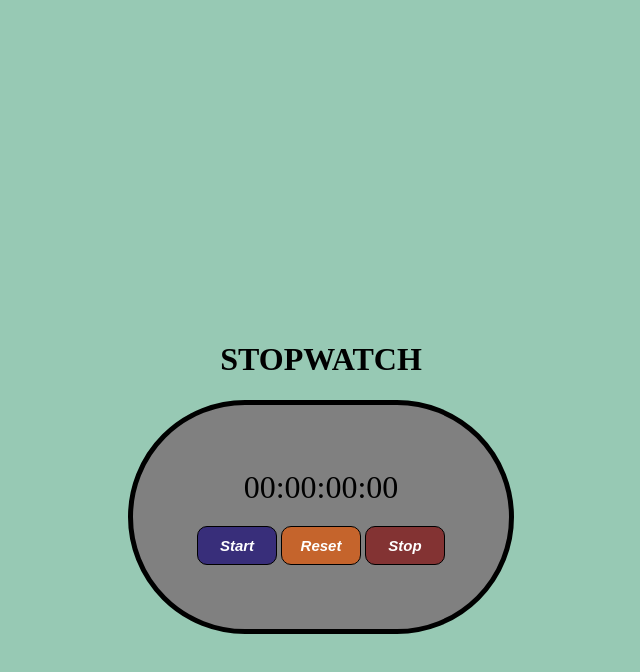
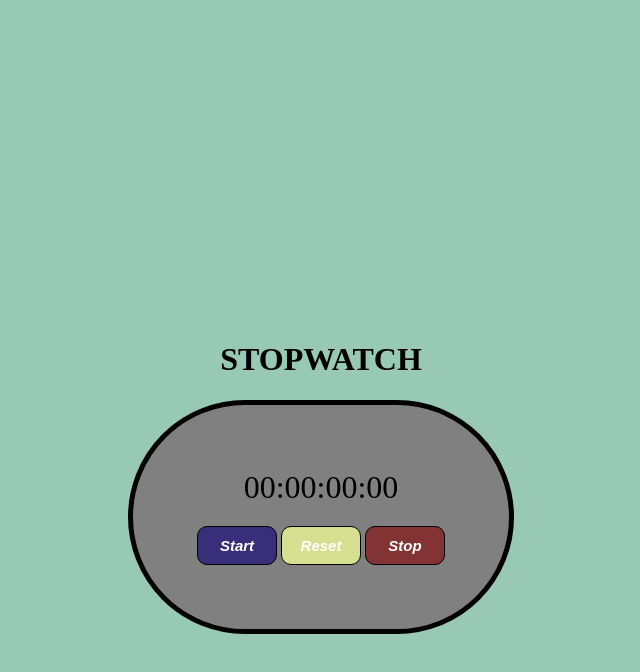
Before and after one commit to Nuelchi/Stopwatch, a plain HTML site: page index.html in a window 1280 px wide. In both pictures the pointer is over the button "Reset". Shown: the whole page, without its empty margins (319-959 px from the left). Drawn offline with Linux system fonts and the light colour scheme.

Commit message:
last line

```diff
--- a/style.css
+++ b/style.css
@@ -52,7 +52,7 @@ button{
     background-color: rgb(121, 179, 179);
 }
 #reset:hover{
-    background-color: rgb(197, 100, 44);
+    background-color: rgb(215, 223, 144);
 }
 #stop:hover{
     background-color: rgb(135, 215, 148);
```
